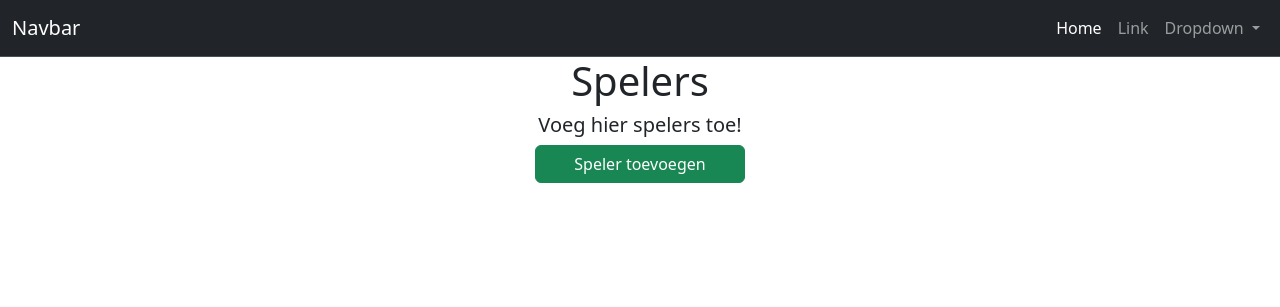
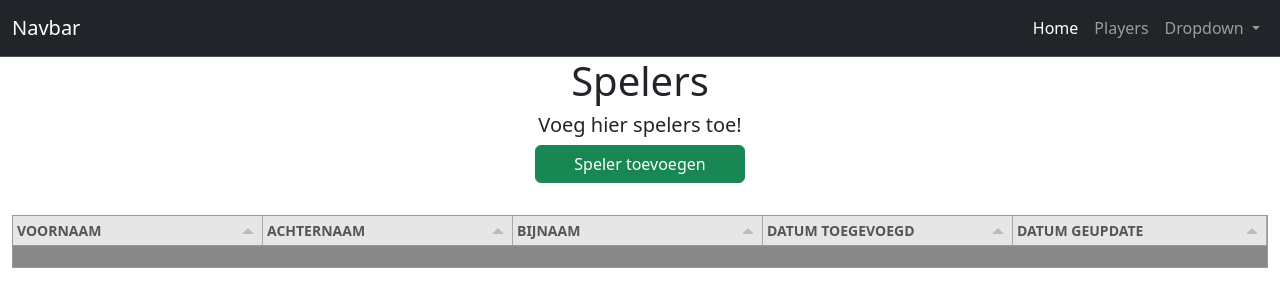
Before and after one commit to luukderooij/luukderooij-Dart-Scoreboard, a Flask app: page /players in a window 1280 px wide. Shown: the top 307 px of the page. Run offline with Flask 2, Linux system fonts and the light colour scheme; data that the repository does not hold is empty; some libraries are stand-ins or nearby versions.

Commit message:
update in add and update players

```diff
--- a/darts/gui/api/routes.py
+++ b/darts/gui/api/routes.py
@@ -15,6 +15,8 @@ from wtforms.validators import DataRequired, Length, Email, Optional
 from darts.players import Players
 from darts.config import settings
 
+from darts.gui.main.routes import RegistrationForm
+
 
 logger = logging.getLogger(__name__)
 
@@ -22,14 +24,38 @@ api = Blueprint('api', __name__)
 
 
 
-# @api.route('/api/get/winners', methods=['GET', 'POST'])
-# def api_scoreboard_winners():
-#     winners = Winners().sorted()
+@api.route('/api/get/players', methods=['GET', 'POST'])
+def api_get_players():
+    players = Players().fetchall()
+    response = make_response(jsonify(players), 200)
 
-#     response = make_response(jsonify(winners), 200)
+    return response
 
-#     # Doesnt work. Gives CORS Error.
-#     response.headers.add('Access-Control-Allow-Origin','*')
-#     response.headers.add('Access-Control-Allow-Methods', 'GET, POST')
 
-#     return response
+@api.route('/api/player/add', methods=['GET', 'POST'])
+def add_player():
+    form = RegistrationForm()
+
+    if form.validate_on_submit():
+        Players().add(form.firstname.data,
+                    form.lastname.data,
+                    form.nickname.data)
+
+    return redirect('/players')
+
+
+@api.route('/api/player/update', methods=['GET', 'POST'])
+def api_update_player():
+    form = RegistrationForm()
+
+    if request.method == 'POST':
+        if form.validate_on_submit():
+
+            id = form.id.data
+            firstname = form.firstname.data
+            lastname = form.lastname.data
+            nickname = form.nickname.data
+
+            Players().update(id, firstname, lastname, nickname)
+
+    return redirect('/players')
--- a/darts/gui/main/templates/header.html
+++ b/darts/gui/main/templates/header.html
@@ -31,10 +31,10 @@
         <div class="collapse navbar-collapse" id="navbarSupportedContent">
           <ul class="navbar-nav ms-auto mb-2 mb-lg-0">
             <li class="nav-item">
-              <a class="nav-link active" aria-current="page" href="#">Home</a>
+              <a class="nav-link active" aria-current="page" href="/">Home</a>
             </li>
             <li class="nav-item">
-              <a class="nav-link" href="#">Link</a>
+              <a class="nav-link" href="players">Players</a>
             </li>
             <li class="nav-item dropdown">
               <a class="nav-link dropdown-toggle" href="#" role="button" data-bs-toggle="dropdown" aria-expanded="false">
--- a/darts/gui/main/templates/players.html
+++ b/darts/gui/main/templates/players.html
@@ -1,9 +1,8 @@
 {% include 'header.html' %}
 
 <!-- Main  -->
+<main id="main">
 
-
-<main id="main">
 <section>
     <div class="container-xxl">
         <h1 class="fs-1 text-center text-bold">Spelers</h1>
@@ -33,7 +32,7 @@
 
             <!-- Modal body -->
             <div class="modal-body">
-                <form method="POST" action="/api/add/player">
+                <form method="POST" action="/api/player/add">
                     {{ form.hidden_tag() }}
 
                     <label for="fname" class="form-label">Voornaam</label>
@@ -69,7 +68,7 @@
 
             <!-- Modal body -->
             <div class="modal-body">
-                <form method="POST" action="/api/update/player">
+                <form method="POST" action="/api/player/update">
                     {{ form.hidden_tag() }}
 
                     {{ form.id(type="hidden", id="Formid", value="") }}
@@ -102,20 +101,30 @@
 <script>
     players()
 
-
     function players() {
     let data = { "type": "players" };
     let url = '/api/get/players';
 
     let response = post(url, data).then(response => {
 
-        var customMutatorDate = function (value, data, type, params, component) {
+        var customMutatorDateJoined = function (value, data, type, params, component) {
             let currentDate = new Date(data.date_joined);
             let date = currentDate.getDate();
             let month = currentDate.getMonth();
             let year = currentDate.getFullYear();
             let dateMonthYear = date + "/" + month + "/" + year;
             return dateMonthYear
+        }
+
+        var customMutatorDateUpdated = function (value, data, type, params, component) {
+            let currentDate = new Date(data.date_updated);
+            let minutes = currentDate.getMinutes();
+            let hours = currentDate.getHours();
+            let date = currentDate.getDate();
+            let month = currentDate.getMonth();
+            let year = currentDate.getFullYear();
+            let dateMonthYearTime = date + "/" + month + "/" + year + " " + hours + ":" + minutes;
+            return dateMonthYearTime
         }
 
         var players_table = new Tabulator("#players_table", {
@@ -131,9 +140,8 @@
                 { title: "VOORNAAM", field: "firstname", resizable: true },
                 { title: "ACHTERNAAM", field: "lastname", resizable: true },
                 { title: "BIJNAAM", field: "nickname", resizable: true },
-                { title: "ARCADE NAAM", field: "arcadename", resizable: true },
-                { title: "EMAIL", field: "email", resizable: true },
-                { title: "DATE", field: "date_joined", resizable: true, mutator: customMutatorDate }
+                { title: "DATUM TOEGEVOEGD", field: "date_joined", resizable: true, mutator: customMutatorDateJoined },
+                { title: "DATUM GEUPDATE", field: "date_updated", resizable: true, mutator: customMutatorDateUpdated }
             ]
         });
 
@@ -141,14 +149,10 @@
             var selectedData = players_table.getSelectedData();
 
             document.getElementById("removeButton").value = selectedData[0].id;
-
             document.getElementById("Formid").value = selectedData[0].id;
             document.getElementById("FormFirstname").value = selectedData[0].firstname;
             document.getElementById("FormLastname").value = selectedData[0].lastname;
             document.getElementById("FormNickname").value = selectedData[0].nickname;
-            document.getElementById("FormArcadename").value = selectedData[0].arcadename;
-            document.getElementById("FormEmail").value = selectedData[0].email;
-
             var myModal = new bootstrap.Modal(document.getElementById('editPlayerModal'))
             myModal.show()
 
--- a/darts/players.py
+++ b/darts/players.py
@@ -57,7 +57,7 @@ class Players:
 
     def add(self, firstname, lastname, nickname):
         sql_ = f"""INSERT INTO {self.table} VALUES (NULL, :firstname,
-                  :lastname, :nickname, :date_joined, date_updated)"""
+                  :lastname, :nickname, :date_joined, :date_updated)"""
         par_ = {"firstname": firstname,
                 "lastname": lastname,
                 "nickname": nickname,
--- a/dartsscoreboard.py
+++ b/dartsscoreboard.py
@@ -20,7 +20,7 @@ class Darts:
 
     def start(self):
         settings.DATA_DIR = os.path.dirname(os.path.abspath(__file__))
-        print(f"Path installation directory:: {settings.DATA_DIR}")
+        print(f"Path installation directory: {settings.DATA_DIR}")
 
         settings.CONFIG_FILE = os.path.join(settings.DATA_DIR, "config.ini")
         print(f"Path confg.ini: {settings.CONFIG_FILE}")
```
